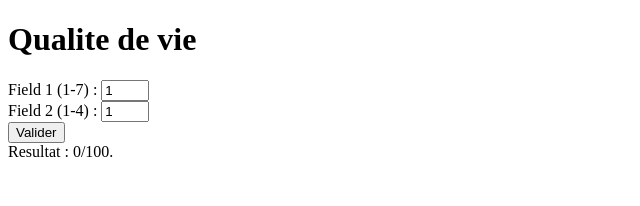
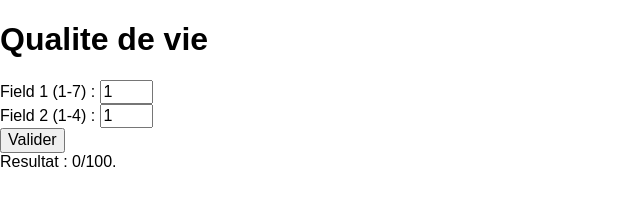
Before and after one commit to etrobert/life_quality, a plain HTML site: page index.html in a window 1280 px wide. Shown: the whole page, without its empty margins (0-640 px from the left). Drawn offline with nearby package versions, Linux system fonts and the light colour scheme.

Commit message:
Adding pure standards

```diff
--- a/index.html
+++ b/index.html
@@ -4,6 +4,7 @@
 		<meta charset="UTF-8" />
 		<title>Qualite de vie</title>
 		<script type="text/javascript" src="calculate.js" async></script>
+		<link rel="stylesheet" href="https://unpkg.com/purecss@0.6.2/build/pure-min.css" integrity="sha384-UQiGfs9ICog+LwheBSRCt1o5cbyKIHbwjWscjemyBMT9YCUMZffs6UqUTd0hObXD" crossorigin="anonymous">
 	</head>
 	<body>
 		<h1>Qualite de vie</h1>
```
